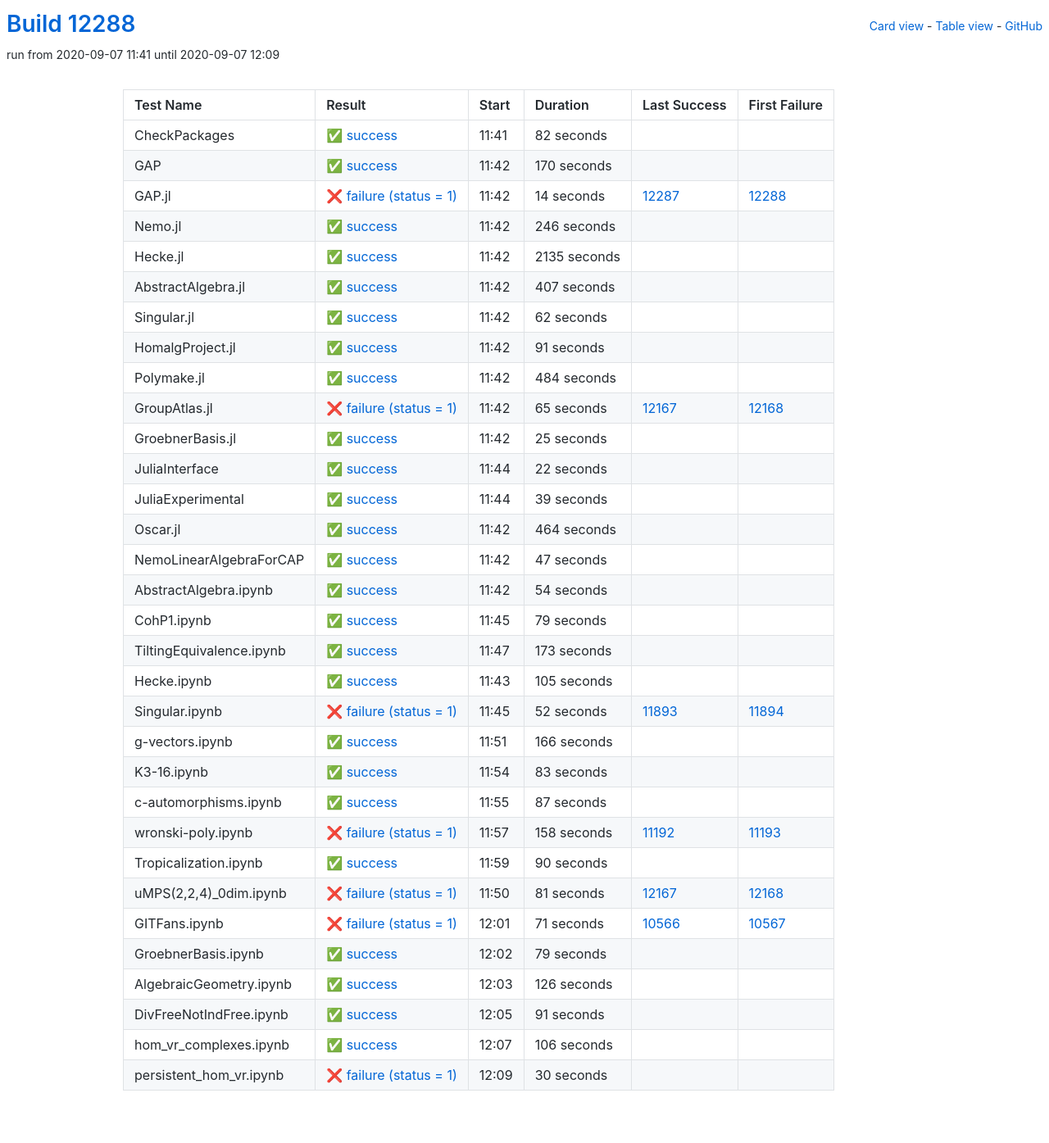
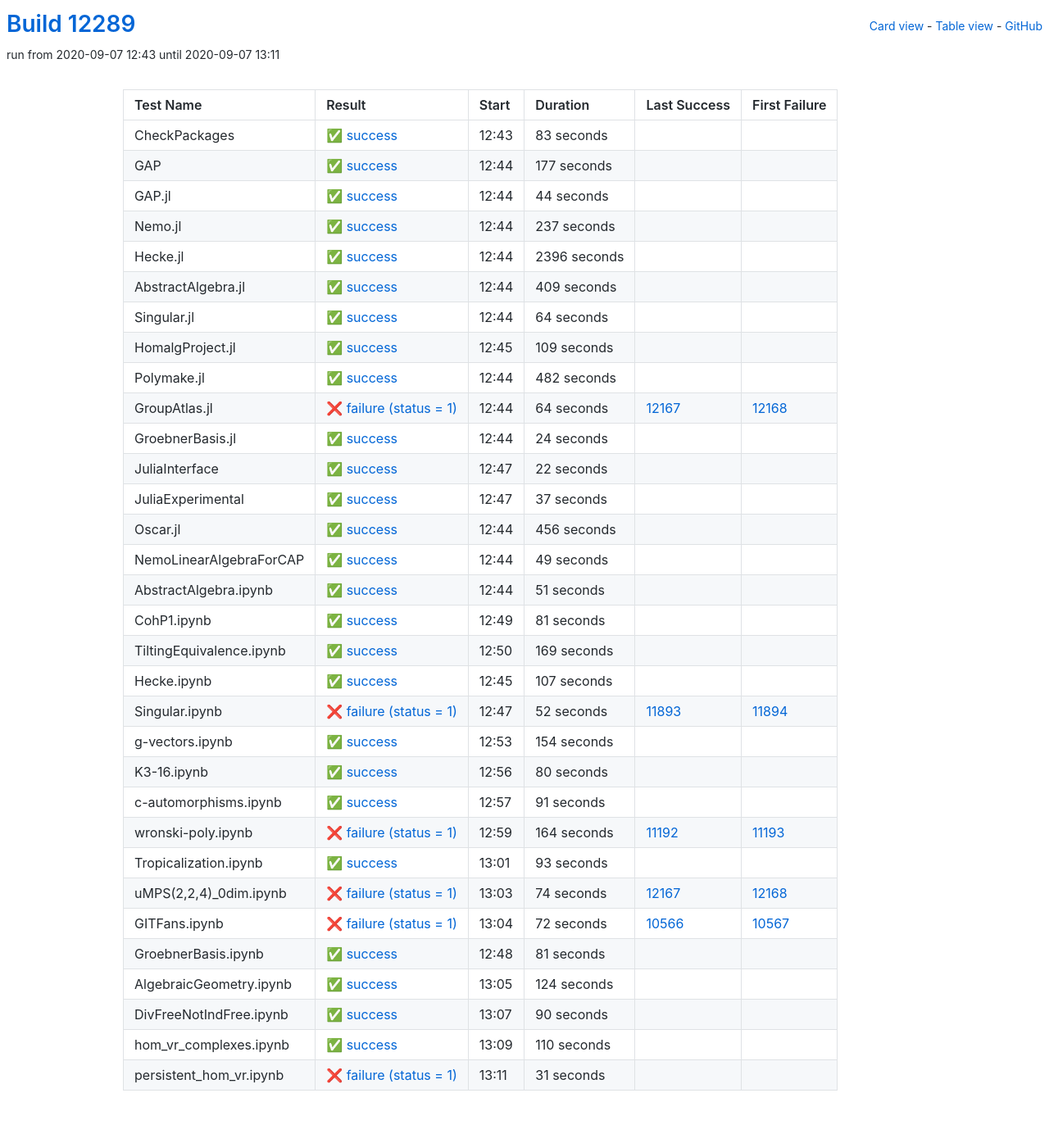
Before and after one commit to oscar-system/oscar-ci-status, a Jekyll site: the page built from table.html, in a window 1280 px wide. Shown: the whole page at 82% size. Built offline with Jekyll 4.4.1, drawn with Linux system fonts in a browser that asks for light colours.

Commit message:
Build #12289

```diff
--- a/_data/ci.yml
+++ b/_data/ci.yml
@@ -1,6 +1,6 @@
 ---
-build: 12288
-build_url: https://oscarci.mathematik.uni-kl.de/job/oscar/12288/
+build: 12289
+build_url: https://oscarci.mathematik.uni-kl.de/job/oscar/12289/
 job: oscar
 organization: oscar-system
 repo: oscar-ci-status
@@ -8,140 +8,140 @@
 tests:
 - name: CheckPackages
   id: checkpackages
-  log: https://oscarci.mathematik.uni-kl.de/job/oscar/12288/artifact/logs/build-12288/CheckPackages.log
-  start: 2020-09-07 11:41
+  log: https://oscarci.mathematik.uni-kl.de/job/oscar/12289/artifact/logs/build-12289/CheckPackages.log
+  start: 2020-09-07 12:43
   success: true
   exitcode: 0
   status: success
-  duration: 82
+  duration: 83
   last_success: false
   last_success_url:
   first_failure: false
   first_failure_url:
 - name: GAP
   id: gap
-  log: https://oscarci.mathematik.uni-kl.de/job/oscar/12288/artifact/logs/build-12288/GAP.log
-  start: 2020-09-07 11:42
+  log: https://oscarci.mathematik.uni-kl.de/job/oscar/12289/artifact/logs/build-12289/GAP.log
+  start: 2020-09-07 12:44
   success: true
   exitcode: 0
   status: success
-  duration: 170
+  duration: 177
   last_success: false
   last_success_url:
   first_failure: false
   first_failure_url:
 - name: GAP.jl
   id: gap-jl
-  log: https://oscarci.mathematik.uni-kl.de/job/oscar/12288/artifact/logs/build-12288/GAP.jl.log
-  start: 2020-09-07 11:42
-  success: false
-  exitcode: 1
-  status: failure
-  duration: 14
-  last_success: 12287
-  last_success_url: https://oscarci.mathematik.uni-kl.de/job/oscar/12287/
-  first_failure: 12288
-  first_failure_url: https://oscarci.mathematik.uni-kl.de/job/oscar/12288/
-- name: Nemo.jl
-  id: nemo-jl
-  log: https://oscarci.mathematik.uni-kl.de/job/oscar/12288/artifact/logs/build-12288/Nemo.jl.log
-  start: 2020-09-07 11:42
+  log: https://oscarci.mathematik.uni-kl.de/job/oscar/12289/artifact/logs/build-12289/GAP.jl.log
+  start: 2020-09-07 12:44
   success: true
   exitcode: 0
   status: success
-  duration: 246
+  duration: 44
+  last_success: false
+  last_success_url:
+  first_failure: false
+  first_failure_url:
+- name: Nemo.jl
+  id: nemo-jl
+  log: https://oscarci.mathematik.uni-kl.de/job/oscar/12289/artifact/logs/build-12289/Nemo.jl.log
+  start: 2020-09-07 12:44
+  success: true
+  exitcode: 0
+  status: success
+  duration: 237
   last_success: false
   last_success_url:
   first_failure: false
   first_failure_url:
 - name: Hecke.jl
   id: hecke-jl
-  log: https://oscarci.mathematik.uni-kl.de/job/oscar/12288/artifact/logs/build-12288/Hecke.jl.log
-  start: 2020-09-07 11:42
+  log: https://oscarci.mathematik.uni-kl.de/job/oscar/12289/artifact/logs/build-12289/Hecke.jl.log
+  start: 2020-09-07 12:44
   success: true
   exitcode: 0
   status: success
-  duration: 2135
+  duration: 2396
   last_success: false
   last_success_url:
   first_failure: false
   first_failure_url:
 - name: AbstractAlgebra.jl
   id: abstractalgebra-jl
-  log: https://oscarci.mathematik.uni-kl.de/job/oscar/12288/artifact/logs/build-12288/AbstractAlgebra.jl.log
-  start: 2020-09-07 11:42
+  log: https://oscarci.mathematik.uni-kl.de/job/oscar/12289/artifact/logs/build-12289/AbstractAlgebra.jl.log
+  start: 2020-09-07 12:44
   success: true
   exitcode: 0
   status: success
-  duration: 407
+  duration: 409
   last_success: false
   last_success_url:
   first_failure: false
   first_failure_url:
 - name: Singular.jl
   id: singular-jl
-  log: https://oscarci.mathematik.uni-kl.de/job/oscar/12288/artifact/logs/build-12288/Singular.jl.log
-  start: 2020-09-07 11:42
+  log: https://oscarci.mathematik.uni-kl.de/job/oscar/12289/artifact/logs/build-12289/Singular.jl.log
+  start: 2020-09-07 12:44
   success: true
   exitcode: 0
   status: success
-  duration: 62
+  duration: 64
   last_success: false
   last_success_url:
   first_failure: false
   first_failure_url:
 - name: HomalgProject.jl
   id: homalgproject-jl
-  log: https://oscarci.mathematik.uni-kl.de/job/oscar/12288/artifact/logs/build-12288/HomalgProject.jl.log
-  start: 2020-09-07 11:42
+  log: https://oscarci.mathematik.uni-kl.de/job/oscar/12289/artifact/logs/build-12289/HomalgProject.jl.log
+  start: 2020-09-07 12:45
   success: true
   exitcode: 0
   status: success
-  duration: 91
+  duration: 109
   last_success: false
   last_success_url:
   first_failure: false
   first_failure_url:
 - name: Polymake.jl
   id: polymake-jl
-  log: https://oscarci.mathematik.uni-kl.de/job/oscar/12288/artifact/logs/build-12288/Polymake.jl.log
-  start: 2020-09-07 11:42
+  log: https://oscarci.mathematik.uni-kl.de/job/oscar/12289/artifact/logs/build-12289/Polymake.jl.log
+  start: 2020-09-07 12:44
   success: true
   exitcode: 0
   status: success
-  duration: 484
+  duration: 482
   last_success: false
   last_success_url:
   first_failure: false
   first_failure_url:
 - name: GroupAtlas.jl
   id: groupatlas-jl
-  log: https://oscarci.mathematik.uni-kl.de/job/oscar/12288/artifact/logs/build-12288/GroupAtlas.jl.log
-  start: 2020-09-07 11:42
+  log: https://oscarci.mathematik.uni-kl.de/job/oscar/12289/artifact/logs/build-12289/GroupAtlas.jl.log
+  start: 2020-09-07 12:44
   success: false
   exitcode: 1
   status: failure
-  duration: 65
+  duration: 64
   last_success: 12167
   last_success_url: https://oscarci.mathematik.uni-kl.de/job/oscar/12167/
   first_failure: 12168
   first_failure_url: https://oscarci.mathematik.uni-kl.de/job/oscar/12168/
 - name: GroebnerBasis.jl
   id: groebnerbasis-jl
-  log: https://oscarci.mathematik.uni-kl.de/job/oscar/12288/artifact/logs/build-12288/GroebnerBasis.jl.log
-  start: 2020-09-07 11:42
+  log: https://oscarci.mathematik.uni-kl.de/job/oscar/12289/artifact/logs/build-12289/GroebnerBasis.jl.log
+  start: 2020-09-07 12:44
   success: true
   exitcode: 0
   status: success
-  duration: 25
+  duration: 24
   last_success: false
   last_success_url:
   first_failure: false
   first_failure_url:
 - name: JuliaInterface
   id: juliainterface
-  log: https://oscarci.mathematik.uni-kl.de/job/oscar/12288/artifact/logs/build-12288/JuliaInterface.log
-  start: 2020-09-07 11:44
+  log: https://oscarci.mathematik.uni-kl.de/job/oscar/12289/artifact/logs/build-12289/JuliaInterface.log
+  start: 2020-09-07 12:47
   success: true
   exitcode: 0
   status: success
@@ -152,92 +152,92 @@
   first_failure_url:
 - name: JuliaExperimental
   id: juliaexperimental
-  log: https://oscarci.mathematik.uni-kl.de/job/oscar/12288/artifact/logs/build-12288/JuliaExperimental.log
-  start: 2020-09-07 11:44
+  log: https://oscarci.mathematik.uni-kl.de/job/oscar/12289/artifact/logs/build-12289/JuliaExperimental.log
+  start: 2020-09-07 12:47
   success: true
   exitcode: 0
   status: success
-  duration: 39
+  duration: 37
   last_success: false
   last_success_url:
   first_failure: false
   first_failure_url:
 - name: Oscar.jl
   id: oscar-jl
-  log: https://oscarci.mathematik.uni-kl.de/job/oscar/12288/artifact/logs/build-12288/Oscar.jl.log
-  start: 2020-09-07 11:42
+  log: https://oscarci.mathematik.uni-kl.de/job/oscar/12289/artifact/logs/build-12289/Oscar.jl.log
+  start: 2020-09-07 12:44
   success: true
   exitcode: 0
   status: success
-  duration: 464
+  duration: 456
   last_success: false
   last_success_url:
   first_failure: false
   first_failure_url:
 - name: NemoLinearAlgebraForCAP
   id: nemolinearalgebraforcap
-  log: https://oscarci.mathematik.uni-kl.de/job/oscar/12288/artifact/logs/build-12288/NemoLinearAlgebraForCAP.log
-  start: 2020-09-07 11:42
+  log: https://oscarci.mathematik.uni-kl.de/job/oscar/12289/artifact/logs/build-12289/NemoLinearAlgebraForCAP.log
+  start: 2020-09-07 12:44
   success: true
   exitcode: 0
   status: success
-  duration: 47
+  duration: 49
   last_success: false
   last_success_url:
   first_failure: false
   first_failure_url:
 - name: AbstractAlgebra.ipynb
   id: abstractalgebra-ipynb
-  log: https://oscarci.mathematik.uni-kl.de/job/oscar/12288/artifact/logs/build-12288/AbstractAlgebra.ipynb.log
-  start: 2020-09-07 11:42
+  log: https://oscarci.mathematik.uni-kl.de/job/oscar/12289/artifact/logs/build-12289/AbstractAlgebra.ipynb.log
+  start: 2020-09-07 12:44
   success: true
   exitcode: 0
   status: success
-  duration: 54
+  duration: 51
   last_success: false
   last_success_url:
   first_failure: false
   first_failure_url:
 - name: CohP1.ipynb
   id: cohp1-ipynb
-  log: https://oscarci.mathematik.uni-kl.de/job/oscar/12288/artifact/logs/build-12288/CohP1.ipynb.log
-  start: 2020-09-07 11:45
+  log: https://oscarci.mathematik.uni-kl.de/job/oscar/12289/artifact/logs/build-12289/CohP1.ipynb.log
+  start: 2020-09-07 12:49
   success: true
   exitcode: 0
   status: success
-  duration: 79
+  duration: 81
   last_success: false
   last_success_url:
   first_failure: false
   first_failure_url:
 - name: TiltingEquivalence.ipynb
   id: tiltingequivalence-ipynb
-  log: https://oscarci.mathematik.uni-kl.de/job/oscar/12288/artifact/logs/build-12288/TiltingEquivalence.ipynb.log
-  start: 2020-09-07 11:47
+  log: https://oscarci.mathematik.uni-kl.de/job/oscar/12289/artifact/logs/build-12289/TiltingEquivalence.ipynb.log
+  start: 2020-09-07 12:50
   success: true
   exitcode: 0
   status: success
-  duration: 173
+  duration: 169
   last_success: false
   last_success_url:
   first_failure: false
   first_failure_url:
 - name: Hecke.ipynb
   id: hecke-ipynb
-  log: https://oscarci.mathematik.uni-kl.de/job/oscar/12288/artifact/logs/build-12288/Hecke.ipynb.log
-  start: 2020-09-07 11:43
+  log: https://oscarci.mathematik.uni-kl.de/job/oscar/12289/artifact/logs/build-12289/Hecke.ipynb.log
+  start: 2020-09-07 12:45
   success: true
   exitcode: 0
   status: success
-  duration: 105
+  duration: 107
   last_success: false
   last_success_url:
   first_failure: false
   first_failure_url:
 - name: Singular.ipynb
   id: singular-ipynb
-  log: https://oscarci.mathematik.uni-kl.de/job/oscar/12288/artifact/logs/build-12288/Singular.ipynb.log
-  start: 2020-09-07 11:45
+  log: https://oscarci.mathematik.uni-kl.de/job/oscar/12289/artifact/logs/build-12289/Singular.ipynb.log
+  start: 2020-09-07 12:47
   success: false
   exitcode: 1
   status: failure
@@ -248,56 +248,116 @@
   first_failure_url: https://oscarci.mathematik.uni-kl.de/job/oscar/11894/
 - name: g-vectors.ipynb
   id: g-vectors-ipynb
-  log: https://oscarci.mathematik.uni-kl.de/job/oscar/12288/artifact/logs/build-12288/g-vectors.ipynb.log
-  start: 2020-09-07 11:51
+  log: https://oscarci.mathematik.uni-kl.de/job/oscar/12289/artifact/logs/build-12289/g-vectors.ipynb.log
+  start: 2020-09-07 12:53
   success: true
   exitcode: 0
   status: success
-  duration: 166
+  duration: 154
   last_success: false
   last_success_url:
   first_failure: false
   first_failure_url:
 - name: K3-16.ipynb
   id: k3-16-ipynb
-  log: https://oscarci.mathematik.uni-kl.de/job/oscar/12288/artifact/logs/build-12288/K3-16.ipynb.log
-  start: 2020-09-07 11:54
+  log: https://oscarci.mathematik.uni-kl.de/job/oscar/12289/artifact/logs/build-12289/K3-16.ipynb.log
+  start: 2020-09-07 12:56
   success: true
   exitcode: 0
   status: success
-  duration: 83
+  duration: 80
   last_success: false
   last_success_url:
   first_failure: false
   first_failure_url:
 - name: c-automorphisms.ipynb
   id: c-automorphisms-ipynb
-  log: https://oscarci.mathematik.uni-kl.de/job/oscar/12288/artifact/logs/build-12288/c-automorphisms.ipynb.log
-  start: 2020-09-07 11:55
+  log: https://oscarci.mathematik.uni-kl.de/job/oscar/12289/artifact/logs/build-12289/c-automorphisms.ipynb.log
+  start: 2020-09-07 12:57
   success: true
   exitcode: 0
   status: success
-  duration: 87
+  duration: 91
   last_success: false
   last_success_url:
   first_failure: false
   first_failure_url:
 - name: wronski-poly.ipynb
   id: wronski-poly-ipynb
-  log: https://oscarci.mathematik.uni-kl.de/job/oscar/12288/artifact/logs/build-12288/wronski-poly.ipynb.log
-  start: 2020-09-07 11:57
+  log: https://oscarci.mathematik.uni-kl.de/job/oscar/12289/artifact/logs/build-12289/wronski-poly.ipynb.log
+  start: 2020-09-07 12:59
   success: false
   exitcode: 1
   status: failure
-  duration: 158
+  duration: 164
   last_success: 11192
   last_success_url: https://oscarci.mathematik.uni-kl.de/job/oscar/11192/
   first_failure: 11193
   first_failure_url: https://oscarci.mathematik.uni-kl.de/job/oscar/11193/
 - name: Tropicalization.ipynb
   id: tropicalization-ipynb
-  log: https://oscarci.mathematik.uni-kl.de/job/oscar/12288/artifact/logs/build-12288/Tropicalization.ipynb.log
-  start: 2020-09-07 11:59
+  log: https://oscarci.mathematik.uni-kl.de/job/oscar/12289/artifact/logs/build-12289/Tropicalization.ipynb.log
+  start: 2020-09-07 13:01
+  success: true
+  exitcode: 0
+  status: success
+  duration: 93
+  last_success: false
+  last_success_url:
+  first_failure: false
+  first_failure_url:
+- name: uMPS(2,2,4)_0dim.ipynb
+  id: umps-2-2-4-0dim-ipynb
+  log: https://oscarci.mathematik.uni-kl.de/job/oscar/12289/artifact/logs/build-12289/uMPS-2-2-4-_0dim.ipynb.log
+  start: 2020-09-07 13:03
+  success: false
+  exitcode: 1
+  status: failure
+  duration: 74
+  last_success: 12167
+  last_success_url: https://oscarci.mathematik.uni-kl.de/job/oscar/12167/
+  first_failure: 12168
+  first_failure_url: https://oscarci.mathematik.uni-kl.de/job/oscar/12168/
+- name: GITFans.ipynb
+  id: gitfans-ipynb
+  log: https://oscarci.mathematik.uni-kl.de/job/oscar/12289/artifact/logs/build-12289/GITFans.ipynb.log
+  start: 2020-09-07 13:04
+  success: false
+  exitcode: 1
+  status: failure
+  duration: 72
+  last_success: 10566
+  last_success_url: https://oscarci.mathematik.uni-kl.de/job/oscar/10566/
+  first_failure: 10567
+  first_failure_url: https://oscarci.mathematik.uni-kl.de/job/oscar/10567/
+- name: GroebnerBasis.ipynb
+  id: groebnerbasis-ipynb
+  log: https://oscarci.mathematik.uni-kl.de/job/oscar/12289/artifact/logs/build-12289/GroebnerBasis.ipynb.log
+  start: 2020-09-07 12:48
+  success: true
+  exitcode: 0
+  status: success
+  duration: 81
+  last_success: false
+  last_success_url:
+  first_failure: false
+  first_failure_url:
+- name: AlgebraicGeometry.ipynb
+  id: algebraicgeometry-ipynb
+  log: https://oscarci.mathematik.uni-kl.de/job/oscar/12289/artifact/logs/build-12289/AlgebraicGeometry.ipynb.log
+  start: 2020-09-07 13:05
+  success: true
+  exitcode: 0
+  status: success
+  duration: 124
+  last_success: false
+  last_success_url:
+  first_failure: false
+  first_failure_url:
+- name: DivFreeNotIndFree.ipynb
+  id: divfreenotindfree-ipynb
+  log: https://oscarci.mathematik.uni-kl.de/job/oscar/12289/artifact/logs/build-12289/DivFreeNotIndFree.ipynb.log
+  start: 2020-09-07 13:07
   success: true
   exitcode: 0
   status: success
@@ -306,86 +366,26 @@
   last_success_url:
   first_failure: false
   first_failure_url:
-- name: uMPS(2,2,4)_0dim.ipynb
-  id: umps-2-2-4-0dim-ipynb
-  log: https://oscarci.mathematik.uni-kl.de/job/oscar/12288/artifact/logs/build-12288/uMPS-2-2-4-_0dim.ipynb.log
-  start: 2020-09-07 11:50
-  success: false
-  exitcode: 1
-  status: failure
-  duration: 81
-  last_success: 12167
-  last_success_url: https://oscarci.mathematik.uni-kl.de/job/oscar/12167/
-  first_failure: 12168
-  first_failure_url: https://oscarci.mathematik.uni-kl.de/job/oscar/12168/
-- name: GITFans.ipynb
-  id: gitfans-ipynb
-  log: https://oscarci.mathematik.uni-kl.de/job/oscar/12288/artifact/logs/build-12288/GITFans.ipynb.log
-  start: 2020-09-07 12:01
-  success: false
-  exitcode: 1
-  status: failure
-  duration: 71
-  last_success: 10566
-  last_success_url: https://oscarci.mathematik.uni-kl.de/job/oscar/10566/
-  first_failure: 10567
-  first_failure_url: https://oscarci.mathematik.uni-kl.de/job/oscar/10567/
-- name: GroebnerBasis.ipynb
-  id: groebnerbasis-ipynb
-  log: https://oscarci.mathematik.uni-kl.de/job/oscar/12288/artifact/logs/build-12288/GroebnerBasis.ipynb.log
-  start: 2020-09-07 12:02
+- name: hom_vr_complexes.ipynb
+  id: hom-vr-complexes-ipynb
+  log: https://oscarci.mathematik.uni-kl.de/job/oscar/12289/artifact/logs/build-12289/hom_vr_complexes.ipynb.log
+  start: 2020-09-07 13:09
   success: true
   exitcode: 0
   status: success
-  duration: 79
-  last_success: false
-  last_success_url:
-  first_failure: false
-  first_failure_url:
-- name: AlgebraicGeometry.ipynb
-  id: algebraicgeometry-ipynb
-  log: https://oscarci.mathematik.uni-kl.de/job/oscar/12288/artifact/logs/build-12288/AlgebraicGeometry.ipynb.log
-  start: 2020-09-07 12:03
-  success: true
-  exitcode: 0
-  status: success
-  duration: 126
-  last_success: false
-  last_success_url:
-  first_failure: false
-  first_failure_url:
-- name: DivFreeNotIndFree.ipynb
-  id: divfreenotindfree-ipynb
-  log: https://oscarci.mathematik.uni-kl.de/job/oscar/12288/artifact/logs/build-12288/DivFreeNotIndFree.ipynb.log
-  start: 2020-09-07 12:05
-  success: true
-  exitcode: 0
-  status: success
-  duration: 91
-  last_success: false
-  last_success_url:
-  first_failure: false
-  first_failure_url:
-- name: hom_vr_complexes.ipynb
-  id: hom-vr-complexes-ipynb
-  log: https://oscarci.mathematik.uni-kl.de/job/oscar/12288/artifact/logs/build-12288/hom_vr_complexes.ipynb.log
-  start: 2020-09-07 12:07
-  success: true
-  exitcode: 0
-  status: success
-  duration: 106
+  duration: 110
   last_success: false
   last_success_url:
   first_failure: false
   first_failure_url:
 - name: persistent_hom_vr.ipynb
   id: persistent-hom-vr-ipynb
-  log: https://oscarci.mathematik.uni-kl.de/job/oscar/12288/artifact/logs/build-12288/persistent_hom_vr.ipynb.log
-  start: 2020-09-07 12:09
+  log: https://oscarci.mathematik.uni-kl.de/job/oscar/12289/artifact/logs/build-12289/persistent_hom_vr.ipynb.log
+  start: 2020-09-07 13:11
   success: false
   exitcode: 1
   status: failure
-  duration: 30
+  duration: 31
   last_success: false
   last_success_url:
   first_failure: false
```
Also changed, not shown: README.md.
